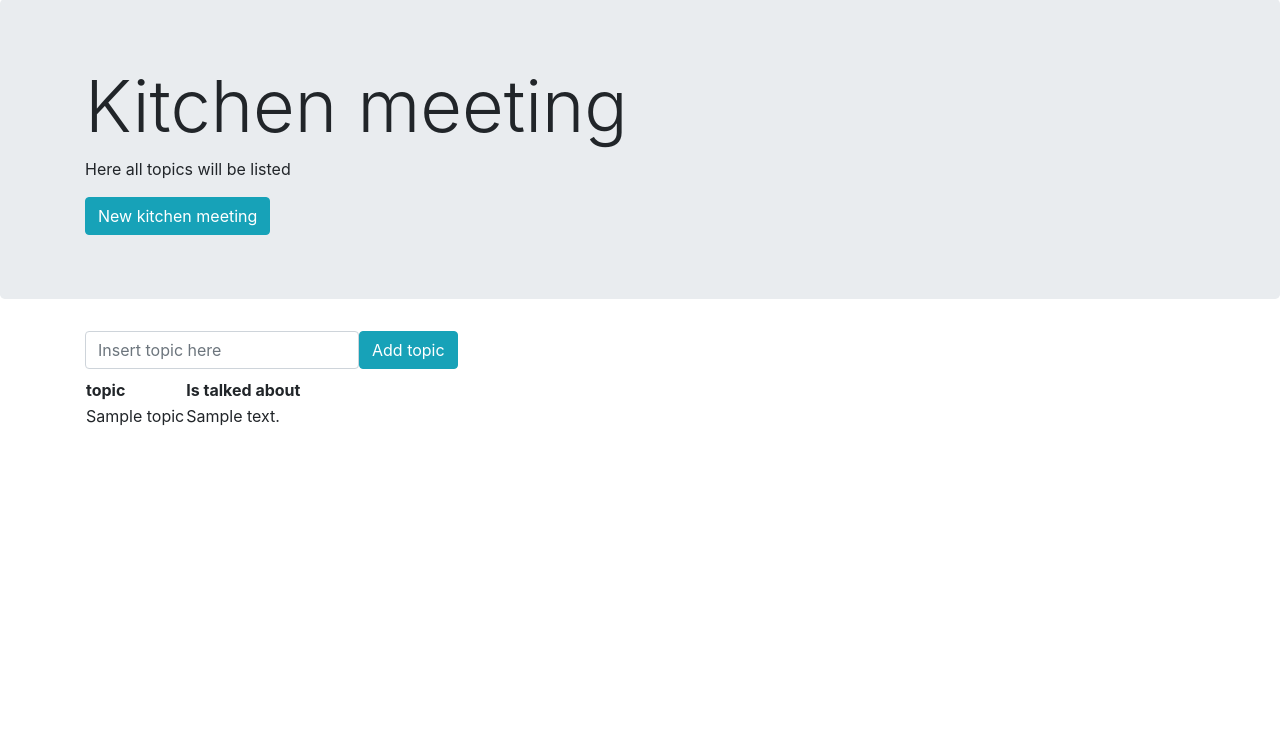
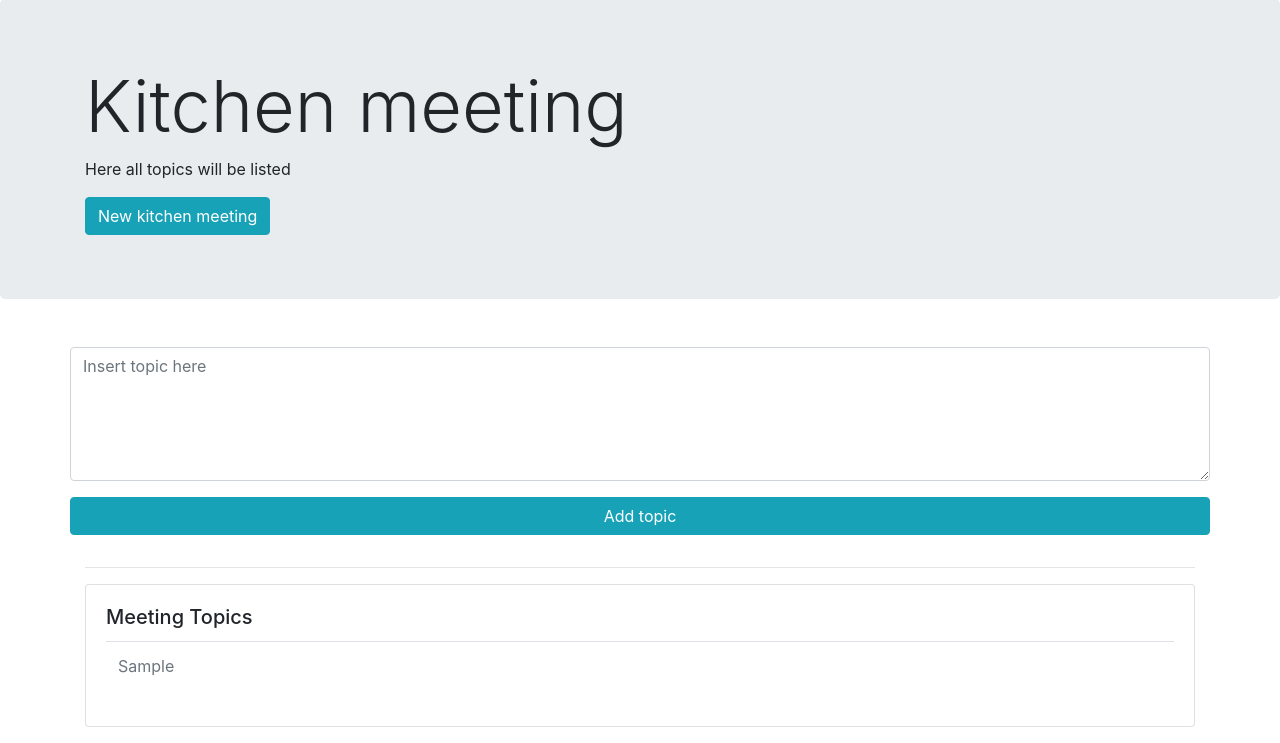
Before and after one commit to nymann/Accountant, a Flask app: template project/kitchen_meeting/templates/kitchen_meeting/index.html in a window 1280 px wide. Shown: the part 57-800 px from the top of the page. Run offline with Flask 2, Linux system fonts and the light colour scheme; tables that the repository leaves empty hold one stand-in row (values such as "Sample post"); the template is opened without the code that fills it: values that come from a table or form of the project are taken from there, most other values are stand-ins (such as "Sample title", 1, 10 or a date in 2020); some libraries are stand-ins or nearby versions.

Commit message:
Fixes #15
A logged-in user can now create a new meeting topic, and see a list of  meeting topics that aren't discussed yet.

```diff
--- a/project/__init__.py
+++ b/project/__init__.py
@@ -21,8 +21,9 @@ app.register_blueprint(kitchen_meeting, url_prefix='/kitchen_meeting')
 login_manager = LoginManager()
 login_manager.init_app(app)
 login_manager.blueprint_login_views = {
-    'site': '/site/login',
-    'dinner_club': '/site/login'
+    'site': '/login',
+    'dinner_club': '/login',
+    'kitchen_meeting': '/login'
 }
 
 configure_uploads(app, avatars)
--- a/project/kitchen_meeting/templates/kitchen_meeting/index.html
+++ b/project/kitchen_meeting/templates/kitchen_meeting/index.html
@@ -14,44 +14,38 @@
     <div class="container">
         <div class="row">
             <div class="col-lg-12">
-                <form class="form-inline" action="{{ url_for('kitchen_meeting.index') }}" method="POST">
-                    <div class="form-group mb-2">
-                        <div class="col-xs-11">
-                            <input type="text" name="topic" placeholder="Insert topic here" class="form-control"
-                                   id="topic">
+                <form class="form-group" action="{{ url_for('kitchen_meeting.index') }}" method="POST">
+                    <div class="form-group row">
+                        {{ form.hidden_tag() }}
                     </div>
-                        <div class="col-xs-1">
-                            <button class="btn btn-md btn-info" type="submit">Add topic</button>
+                    <div class="form-group row">
+                        <textarea placeholder="Insert topic here" id="topic" name="topic"
+                                  cols="40" rows="5" class="form-control" title="Topic"></textarea>
                     </div>
+                    <div class="form-group row">
+                        <button class="btn btn-block btn-info" type="submit">Add topic</button>
                     </div>
                 </form>
             </div>
         </div>
+        <hr>
         <div class="row">
             <div class="col-lg-12">
-                <table>
-                    <thead>
-                    <tr>
-                        <th>
-                            topic
-                        </th>
-                        <th>
-                            Is talked about
-                        </th>
-                    </tr>
-                    </thead>
+                <div class="card bg-white">
+                    <div class="card-body">
+                        <h5 class="card-title">Meeting Topics</h5>
+                        <table class="table">
                             <tbody>
                             {% for topic in topics %}
                                 <tr>
-                            <td>{{ topic.topic }}</td>
-                            <td>{{ topic.talked_about }}</td>
+                                    <td class="text-muted">{{ topic.topic }}</td>
                                 </tr>
-
                             {% endfor %}
-
                             </tbody>
                         </table>
                     </div>
                 </div>
             </div>
+        </div>
+    </div>
 {% endblock %}
--- a/project/models.py
+++ b/project/models.py
@@ -83,8 +83,8 @@ class BeverageClub(db.Model):
     drinks = db.relationship("User", secondary=drinks, backref=db.backref("drinks_consumed", lazy="dynamic"))
 
 
-class MeetingTopics(db.Model):
-    __table_name__ = "kitchen_meeting_topics"
+class MeetingTopic(db.Model):
+    __table_name__ = "kitchen_meeting_topic"
     id = db.Column(db.Integer, primary_key=True)
     topic = db.Column(db.String, nullable=False)
     date = db.Column(db.DateTime, default=datetime.now(), nullable=False)
```
Also changed, not shown: project/kitchen_meeting/views.py (+22 -18 lines). Lines whose indentation alone changed are shown as unchanged.
